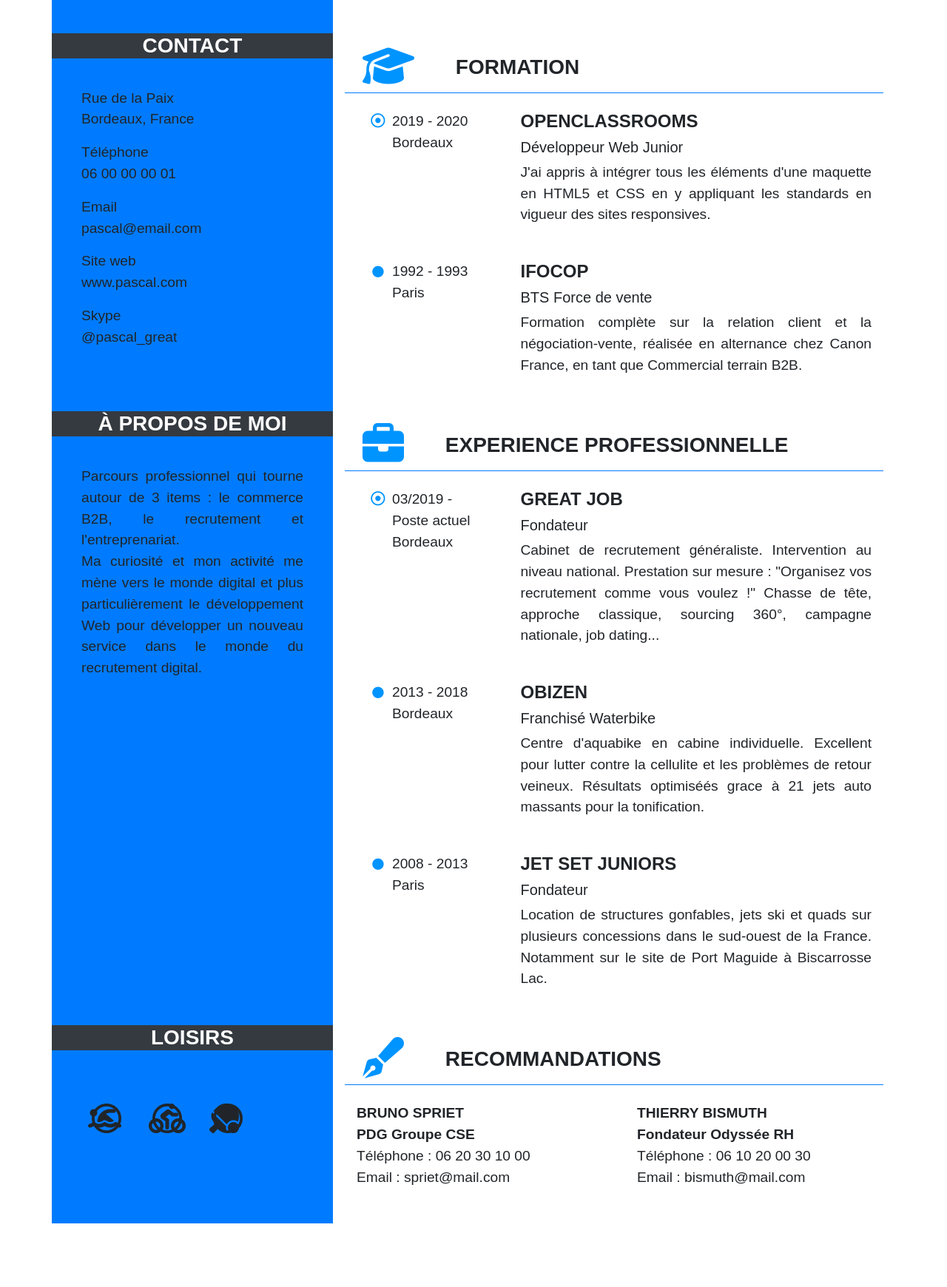
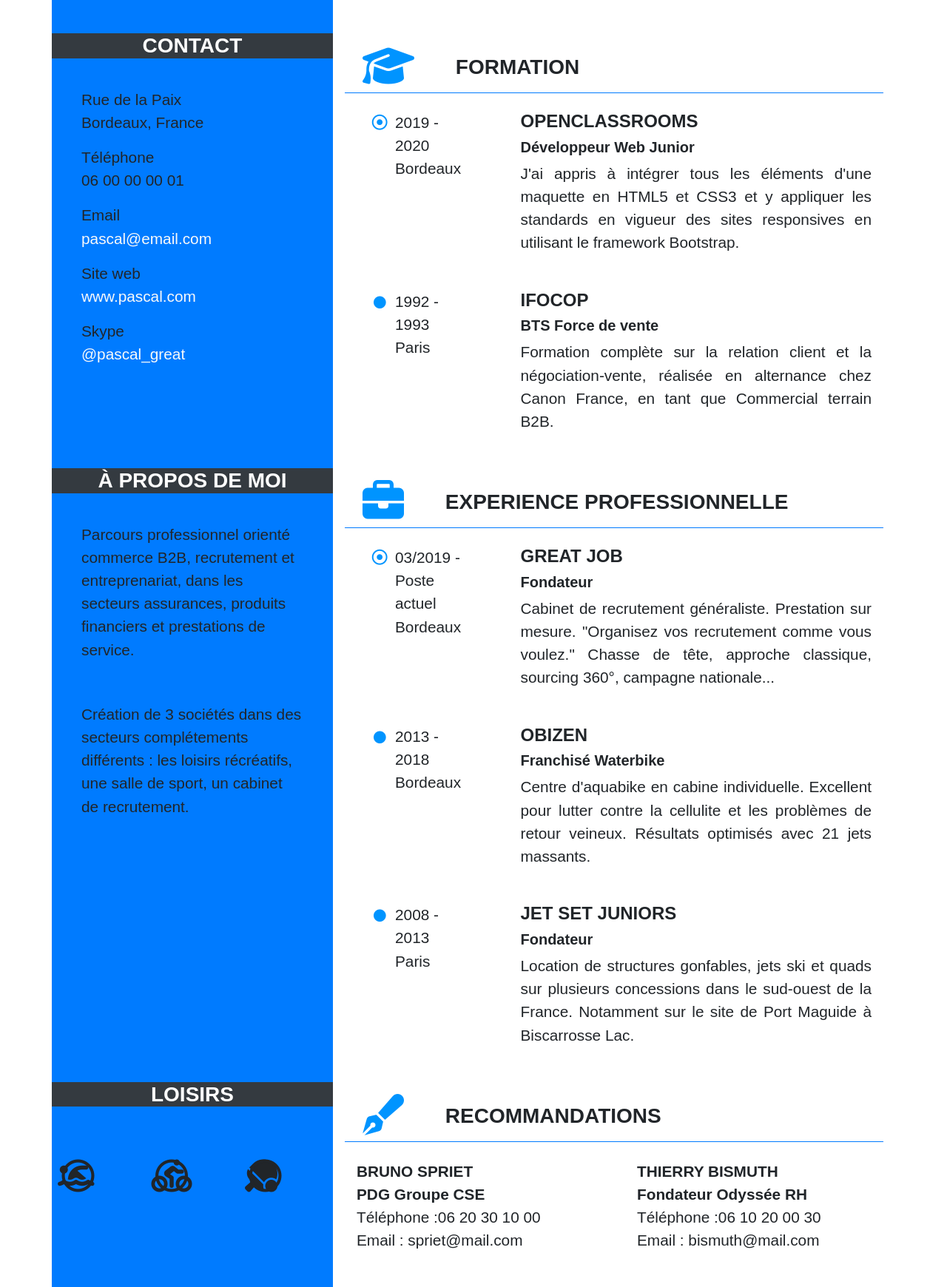
Before and after one commit to greatjob-talence/MonCV, a plain HTML site: page index.html in a window 1280 px wide. Shown: the part 306-2046 px from the top of the page at 74% size. Before the commit the page ends 1960 px from the top, so only its background shows below. Drawn offline with nearby package versions, Linux system fonts and the light colour scheme; a web font is replaced by a local one.

Commit message:
Fixe le problème des premières puce <li> Rajoute une @media queyries tablette Fixe les marges en rem Ajuste les fonts sur @media queyries

```diff
--- a/index.html
+++ b/index.html
@@ -41,20 +41,20 @@
                 </div>
             </header>
         </div>
-        <!---------Section formation / aside---------------->
+        <!----------------------Section Formation---------------------->
         <section class="container">
             <div class="row">
                 <div class="col-md-4 bg-primary p-0">
                     <h3 class="bg-dark text-white text-center">CONTACT</h3>
                     <div class="text-justify col p-3 m-4">
-                        <p>Rue de la Paix<br>Bordeaux, France</p>
-                        <p>Téléphone<br>06 00 00 00 01</p>
-                        <p>Email<br>pascal@email.com</p>
-                        <p>Site web<br>www.pascal.com</p>
-                        <p>Skype<br>@pascal_great</p>
+                        <p>Rue de la Paix<br />Bordeaux, France</p>
+                        <p>Téléphone<br />06 00 00 00 01</p>
+                        <p>Email<br /><a href="mailto:nullepart@gmail.com" class="text-light">pascal@email.com</a></p>
+                        <p>Site web<br /><a href="" class="text-light">www.pascal.com</a></p>
+                        <p>Skype<br /><a href="" class="text-light">@pascal_great</a></p>
                     </div>
                 </div>
-                <!----------Section formation / main---------------->
+
                 <div class="col-md-8 p-3">
                     <h3 class="border-bottom border-primary">
                         <span class="align-middle"
@@ -65,22 +65,22 @@
                     <div class="row">
                         <div class="col-md-3 m-3">
                             <ul class="fa-ul">
-                                <li><span class="fa-li"><i class="fa fa-dot-circle-o" style="color:#0094ff;"></i></span>2019 - 2020<br>Bordeaux</li>
+                                <li><span class="fa-li"><i class="far fa-dot-circle" style="color:#0094ff;"></i></span>2019 - 2020<br />Bordeaux</li>
                             </ul>
                         </div>
                         <div class="col m-3">
                             <h4>OPENCLASSROOMS</h4>
                             <h5>Développeur Web Junior</h5>
                             <p class="text-justify">
-                                J'ai appris à intégrer tous les éléments d'une maquette en HTML5 et CSS en y appliquant les
-                                standards en vigueur des sites responsives.
+                                J'ai appris à intégrer tous les éléments d'une maquette en HTML5 et CSS3 et y appliquer les
+                                standards en vigueur des sites responsives en utilisant le framework Bootstrap.
                             </p>
                         </div>
                     </div>
                     <div class="row">
                         <div class="col-md-3 m-3">
                             <ul class="fa-ul">
-                                <li><span class="fa-li"><i class="fa fa-circle small" style="color:#0094ff;"></i></span>1992 - 1993<br>Paris</li>
+                                <li><span class="fa-li"><i class="fa fa-circle small" style="color:#0094ff;"></i></span>1992 - 1993<br />Paris</li>
                             </ul>
                         </div>
                         <div class="col m-3">
@@ -96,20 +96,21 @@
                 </div>
             </div>
         </section>
-        <!---------------Section exp pro / aside------------------>
+        <!------------------------------Section Experience------------------------------>
         <section class="container">
             <div class="row">
                 <div class="col-md-4 bg-primary p-0">
                     <h3 class="bg-dark text-white text-center">À PROPOS DE MOI</h3>
-                    <p class="text-justify p-3 m-4">
-                        Parcours professionnel qui tourne autour de 3 items : le commerce B2B, le recrutement et
-                        l'entreprenariat.<br>
-                        Ma curiosité et mon activité me mène vers le monde digital et plus particulièrement le développement
-                        Web pour développer un nouveau service dans le monde du recrutement digital.
+                    <p class="p-3 m-4">
+                        Parcours professionnel orienté commerce B2B, recrutement et
+                        entreprenariat, dans les secteurs assurances, produits financiers et prestations de service.
+                    </p>
+
+                    <p class=" p-3 m-4">
+                        Création de 3 sociétés dans des secteurs
+                        complétements différents : les loisirs récréatifs, une salle de sport, un cabinet de recrutement.
                     </p>
                 </div>
-
-                <!-------------------Section exp pro / main--------------------->
 
                 <div class="col-md-8 p-3">
                     <h3 class="border-bottom border-primary">
@@ -123,9 +124,9 @@
                             <ul class="fa-ul">
                                 <li>
                                     <span class="fa-li">
-                                        <i class="fa fa-dot-circle-o"
+                                        <i class="far fa-dot-circle"
                                            style="color:#0094ff;"></i>
-                                    </span>03/2019 - Poste actuel<br>Bordeaux
+                                    </span>03/2019 - Poste actuel<br />Bordeaux
                                 </li>
                             </ul>
                         </div>
@@ -133,9 +134,9 @@
                             <h4>GREAT JOB</h4>
                             <h5>Fondateur</h5>
                             <p class="text-justify">
-                                Cabinet de recrutement généraliste. Intervention au niveau national.
-                                Prestation sur mesure : "Organisez vos recrutement comme vous voulez !"
-                                Chasse de tête, approche classique, sourcing 360°, campagne nationale, job dating...
+                                Cabinet de recrutement généraliste. Prestation sur mesure.
+                                "Organisez vos recrutement comme vous voulez." Chasse de tête, approche classique, sourcing 360°,
+                                campagne nationale...
                             </p>
                         </div>
                     </div>
@@ -146,7 +147,7 @@
                                     <span class="fa-li">
                                         <i class="fas fa-circle small"
                                            style="color:#0094ff;"></i>
-                                    </span>2013 - 2018<br>Bordeaux
+                                    </span>2013 - 2018<br />Bordeaux
                                 </li>
                             </ul>
                         </div>
@@ -156,15 +157,15 @@
                             <h5>Franchisé Waterbike</h5>
                             <p class="text-justify">
                                 Centre d'aquabike en cabine individuelle. Excellent pour lutter contre
-                                la cellulite et les problèmes de retour veineux. Résultats optimiséés grace à 21 jets auto
-                                massants pour la tonification.
+                                la cellulite et les problèmes de retour veineux. Résultats optimisés avec 21 jets
+                                massants.
                             </p>
                         </div>
                     </div>
                     <div class="row">
                         <div class="col-md-3 m-3">
                             <ul class="fa-ul">
-                                <li><span class="fa-li"><i class="fas fa-circle small" style="color:#0094ff;"></i></span>2008 - 2013<br>Paris</li>
+                                <li><span class="fa-li"><i class="fas fa-circle small" style="color:#0094ff;"></i></span>2008 - 2013<br />Paris</li>
                             </ul>
                         </div>
                         <div class="col m-3">
@@ -180,7 +181,7 @@
                 </div>
             </div>
         </section>
-        <!-------d-flex flex-row------------justify-content-between----------------------Section reco---------------------------------------->
+        <!--------------------------------Section Recommandations---------------------------------------->
         <section class="container">
             <footer class="row">
                 <div class="col-md-4 bg-primary p-0">
@@ -209,14 +210,12 @@
                     <div class="row">
                         <div class="col m-3">
                             <p>
-                                <strong>BRUNO SPRIET<br>PDG Groupe CSE</strong><br>Téléphone :
-                                06 20 30 10 00 <br>Email : spriet@mail.com
+                                <strong>BRUNO SPRIET<br />PDG Groupe CSE</strong><br /><span class="tel">Téléphone :</span>06 20 30 10 00<br />Email : spriet@mail.com
                             </p>
                         </div>
                         <div class="col m-3">
                             <p>
-                                <strong>THIERRY BISMUTH<br>Fondateur Odyssée RH</strong><br>Téléphone :
-                                06 10 20 00 30 <br>Email : bismuth@mail.com
+                                <strong>THIERRY BISMUTH<br />Fondateur Odyssée RH</strong><br /><span class="tel">Téléphone :</span>06 10 20 00 30<br />Email : bismuth@mail.com
                             </p>
                         </div>
                     </div>
--- a/style.css
+++ b/style.css
@@ -1,17 +1,14 @@
-body {
+.wrapper {
+    width: 100%;
+    max-width: 1230px;
+    box-sizing: border-box;
     font-weight: 400;
     font-style: normal;
 }
 
-.wrapper{
-    width: 100%;
-    max-width: 1230px;
-    box-sizing: border-box;
-}
-
 h1 {
     font-family: meatball, sans-serif;
-    font-size: 3.5em;
+    font-size: 2.5em;
 }
 
 h2, h3, h4 {
@@ -21,6 +18,7 @@ h2, h3, h4 {
 
 h5 {
     font-family: tekton-pro-extended, sans-serif;
+    font-weight: 600;
 }
 
 p, li {
@@ -37,21 +35,21 @@ u {
     justify-content: center;
 }
 
-
 /* --------MEDIA QUEYRIES----------- */
 
 @media (max-width: 574.98px) {
     body {
         font-size: 1.2rem;
     }
-
     .hobbies {
         font-size: 0.8rem;
         margin-left: -45px;
     }
-
     h1 {
-        font-size: 3rem;
+        font-size: 2.5rem;
+    }
+    .tel {
+        display: block;
     }
 }
 
@@ -59,31 +57,48 @@ u {
     body {
         font-size: 1.2rem;
     }
-
     .hobbies {
-        font-size: 0.8rem;
-        margin-left: -45px;
+        font-size: 0.9rem;
+        margin: 0 0 0 -3.5rem;
+        justify-content: space-around;
+    }
+    .tel {
+        display: block;
     }
 }
 
-@media (min-width: 768px) and (max-width: 1199.98px) {
+@media (min-width: 768px) and (max-width: 991.98px) {
     body {
-        font-size: 1rem;
+        font-size: 1.1rem;
+    }
+    .hobbies {
+        font-size: 0.8rem;
+        margin: 0 0 0 -3.5rem;
+    }
+    .tel {
+        display: block;
+    }
+}
+
+@media (min-width: 992px) and (max-width: 1199.98px) {
+    body {
+        font-size: 1.1rem;
     }
 
     .hobbies {
-        font-size: 0.8rem;
-        margin-left: -45px;
+        font-size: 0.9rem;
+        justify-content: space-between;
+        margin: 0 0 0 -3.5rem;
     }
 }
 
 @media (min-width: 1200px) {
     body {
-        font-size: 1.2rem;
+        font-size: 1.3rem;
     }
-
     .hobbies {
-        font-size: 1rem;
-        justify-content: start;
+        font-size: 1.1rem;
+        justify-content: space-between;
+        margin: 0 0 0 -3.5rem;
     }
 }
```
